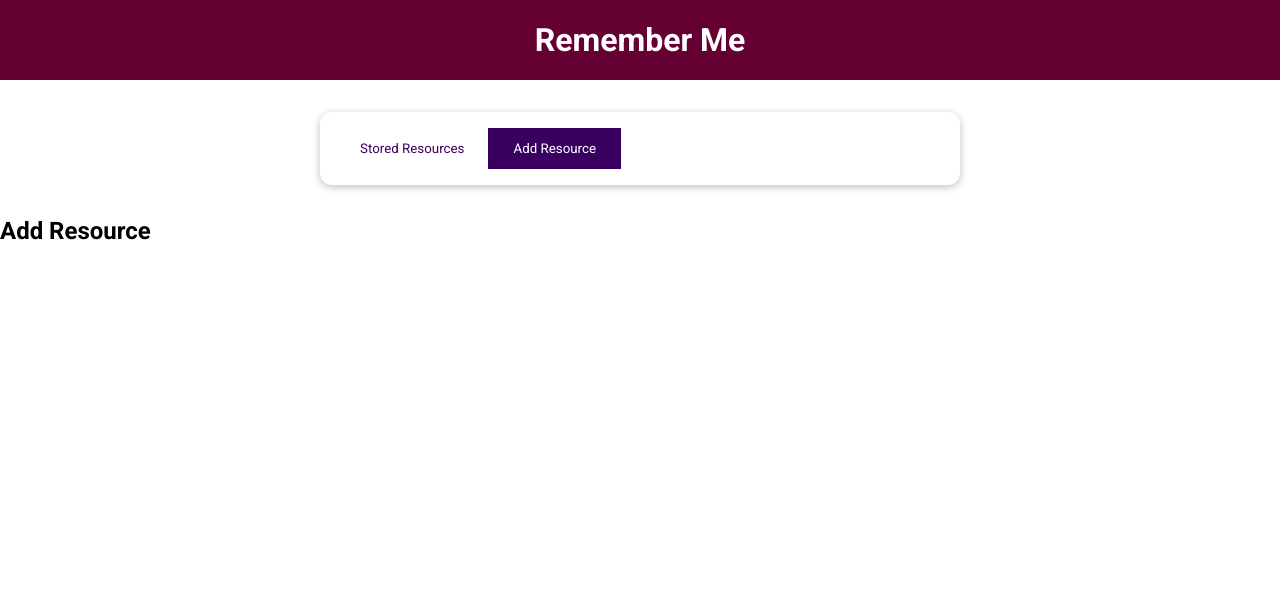
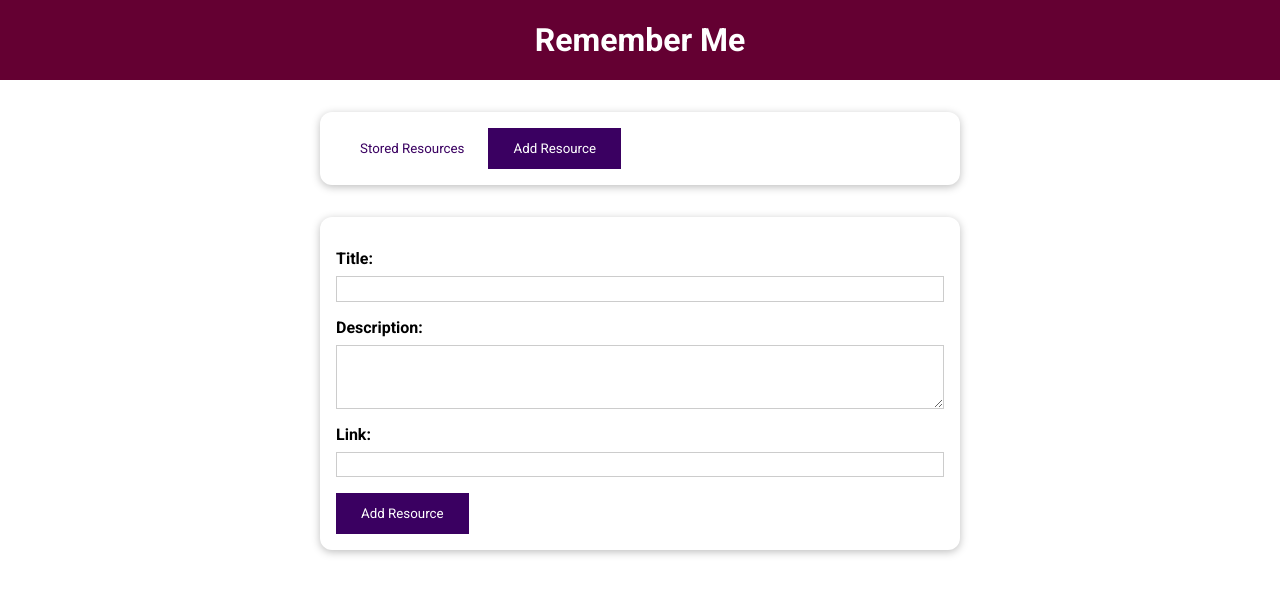
Before and after one commit to hamza99113/Learning-Resources-App, a Vue app: page / in a window 1280 px wide. Both pictures are taken after a click on the button "Add Resource". Shown: the top 594 px of the page. Built offline with nearby package versions, Linux system fonts and the light colour scheme.

Commit message:
Added Form

```diff
--- a/src/components/learning-resources/AddResource.vue
+++ b/src/components/learning-resources/AddResource.vue
@@ -1,9 +1,56 @@
 <template>
-  <h2>Add Resource</h2>
+  <base-card>
+  <form>
+    <div class="form-control">
+      <label for="title">Title: </label>
+      <input id="title" name="title" type="text"/>
+    </div>
+
+    <div class="form-control">
+      <label for="description">Description: </label>
+      <textarea name="description" id="description" rows="3"></textarea>
+    </div>
+
+    <div class="form-control">
+      <label for="link">Link: </label>
+      <input id="link" name="link" type="url"/>
+    </div>
+
+    <div>
+      <base-button type="submit">Add Resource</base-button>
+    </div>
+  </form>
+  </base-card>
 </template>
 
 <script>
 export default {};
 </script>
 
-<style></style>
+<style scoped>
+label {
+  font-weight: bold;
+  display: block;
+  margin-bottom: 0.5rem;
+}
+
+input,
+textarea {
+  display: block;
+  width: 100%;
+  font: inherit;
+  padding: 0.15rem;
+  border: 1px solid #ccc;
+}
+
+input:focus,
+textarea:focus {
+  outline: none;
+  border-color: #3a0061;
+  background-color: #f7ebff;
+}
+
+.form-control {
+  margin: 1rem 0;
+}
+</style>
--- a/src/components/learning-resources/StoredResources.vue
+++ b/src/components/learning-resources/StoredResources.vue
@@ -16,8 +16,8 @@
     components: {
     LearningResource
   },
-    // props: ['resources'],
-    inject: ['resources']
+    props: ['resources'],
+    //inject: ['resources']
 };
 </script>
 
--- a/src/components/learning-resources/TheResources.vue
+++ b/src/components/learning-resources/TheResources.vue
@@ -12,7 +12,7 @@
         >Add Resource</base-button
       >
     </base-card>
-    <component :is="selectedTab"></component>
+    <component :is="selectedTab" :resources="storedResources"></component>
   </div>
 </template>
 
@@ -44,11 +44,11 @@
       ],
     };
   },
-  provide() {
-    return {
-      resources: this.storedResources,
-    };
-  },
+  // provide() {
+  //   return {
+  //     resources: this.storedResources,
+  //   };
+  // },
   computed: {
     storedResButtonMode() {
       return this.selectedTab === 'stored-resources' ? null : 'flat';
```
